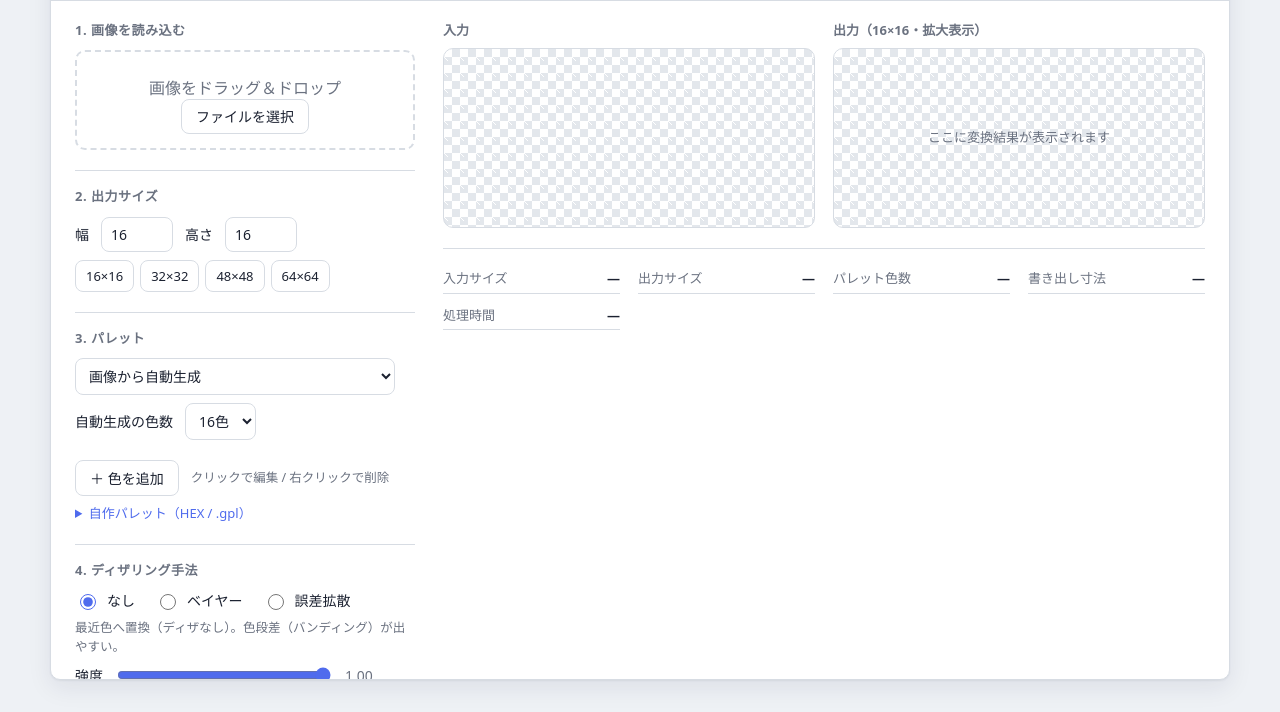
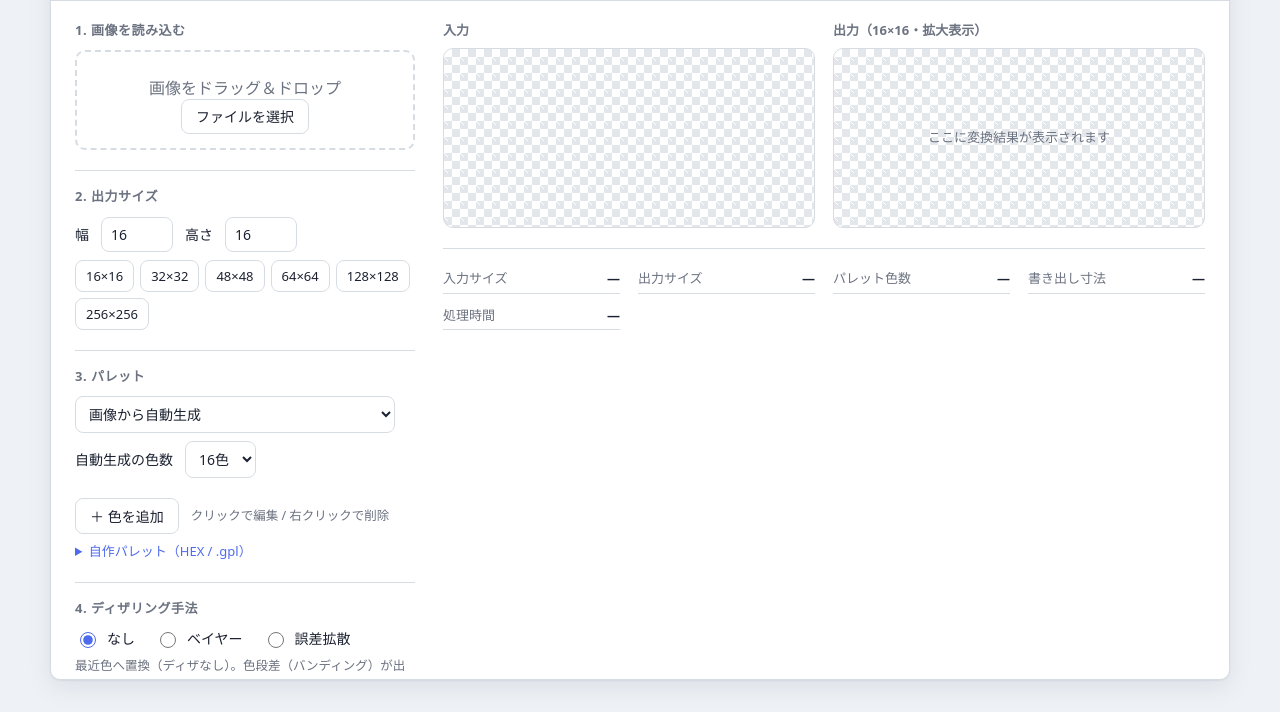
Before and after one commit to kanade0525/pixel-forge, a website built with Vite: page index.html in a window 1280 px wide. Shown: the part 104-816 px from the top of the page. Built offline with nearby package versions, Linux system fonts and the light colour scheme.

Commit message:
feat: 出力サイズプリセットに128×128・256×256を追加
16/32/48/64/128/256 の階段に。上限(256)まで1タップで選べる。
Co-Authored-By: Claude Opus 4.8 <noreply@anthropic.com>

```diff
--- a/index.html
+++ b/index.html
@@ -55,6 +55,8 @@
               <button class="btn" data-w="32" data-h="32">32×32</button>
               <button class="btn" data-w="48" data-h="48">48×48</button>
               <button class="btn" data-w="64" data-h="64">64×64</button>
+              <button class="btn" data-w="128" data-h="128">128×128</button>
+              <button class="btn" data-w="256" data-h="256">256×256</button>
             </div>
 
             <hr class="separator" />
```
